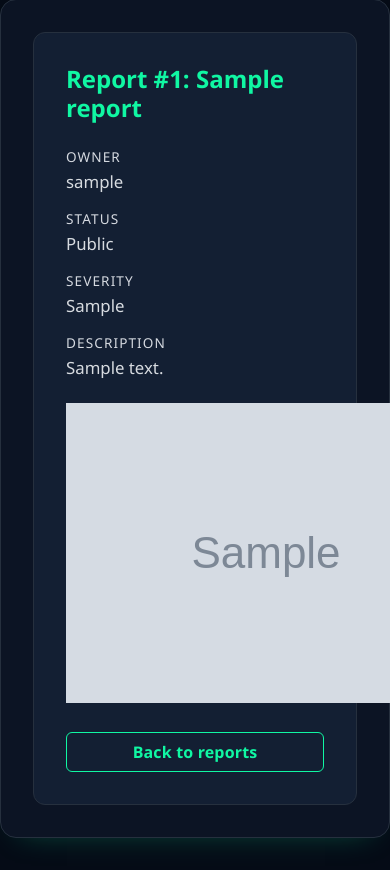
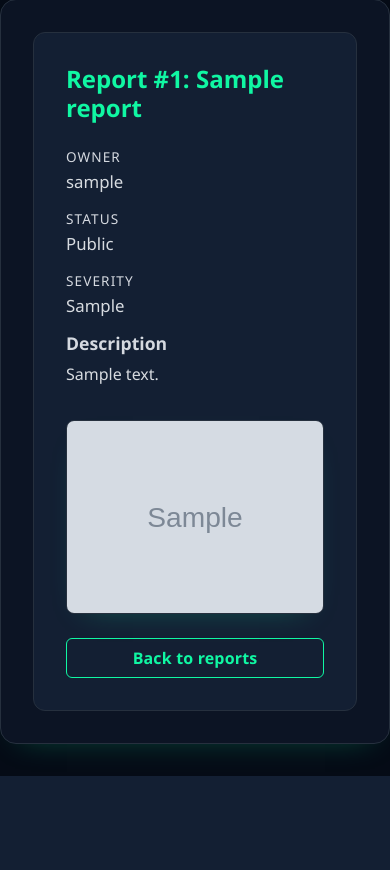
Before and after one commit to marcus-rk/SecureLeak, a Flask app: page /reports/1 in a window 390 px wide; the page is wider, and only the part inside the window is pictured. Shown: the part 131-1001 px from the top of that part. After the commit the page ends 907 px from the top of that part, so only its background shows below. Run offline with Flask 3, Linux system fonts and the light colour scheme; the visitor is signed in with stand-in values (Sample User, id 1); tables that the repository leaves empty hold one stand-in row (values such as "Sample post"); grey boxes marked "Sample" are stand-in pictures; some libraries are stand-ins or nearby versions.

Commit message:
Enhance CSS and HTML structure for improved accessibility and responsiveness: - Update CSS to favor token reuse, logical properties, and container queries. - Refactor HTML templates to ensure consistent card styling across login, registration, report detail, new report, and reports list pages.

```diff
--- a/static/css/style.css
+++ b/static/css/style.css
@@ -15,7 +15,11 @@
 
     Maintenance Notes:
     - Preserve section dividers to keep related rules grouped.
-    - Favor variable reuse before introducing new colors or spacing.
+    - Favor token reuse (CSS variables) before introducing new colors or spacing.
+    - Prefer logical properties (e.g., margin-inline) for layout adaptability.
+    - Add :focus-visible styles when introducing interactive elements.
+    - Respect prefers-reduced-motion for transitions/animations.
+    - Prefer container queries for component responsiveness when possible.
     - Document any major layout change directly above the affected section.
     - Consider existing styles before adding new rules to avoid redundancy.
 */
@@ -43,6 +47,9 @@
 /* --------------------------------
     Base layout
 --------------------------------- */
+/* Global box-sizing for predictable sizing */
+*, *::before, *::after { box-sizing: border-box; }
+
 body {
     margin: 0;
     padding: 0;
@@ -62,6 +69,14 @@ main {
     background-color: var(--color-surface);
     box-shadow: var(--glow);
     box-sizing: border-box;
+    /* Enable container queries for children */
+    container-type: inline-size;
+}
+
+/* Media defaults to avoid overflow across the app */
+img, svg {
+    max-inline-size: 100%;
+    block-size: auto;
 }
 
 /* --------------------------------
@@ -80,7 +95,6 @@ h6 {
 
 h1 {
     font-size: clamp(2rem, 3vw, 2.75rem);
-    color: var(--color-text);
 }
 
 h2 {
@@ -107,7 +121,6 @@ header {
     border-bottom: 1px solid var(--color-border);
     background-color: var(--color-surface);
     box-shadow: 0 12px 40px -32px rgba(16, 247, 163, 0.3);
-    box-sizing: border-box;
 }
 
 header nav {
@@ -150,7 +163,7 @@ section.auth-form p a {
 /* --------------------------------
    Interactive elements
 --------------------------------- */
-button {
+:where(button, .button-link) {
     display: inline-flex;
     align-items: center;
     justify-content: center;
@@ -163,12 +176,19 @@ button {
     letter-spacing: 0.01em;
     cursor: pointer;
     transition: transform 0.15s ease, filter 0.15s ease, background-color 0.15s ease;
+    text-decoration: none;
 }
 
-button:hover {
+:where(button, .button-link):hover {
     filter: brightness(1.05);
     transform: translateY(-1px);
     background-color: rgba(16, 247, 163, 0.1);
+}
+
+/* Accessible focus rings for keyboard users */
+:where(a.button-link, .button-link, button, input, select, textarea):focus-visible {
+    outline: 2px solid var(--focus-ring);
+    outline-offset: 2px;
 }
 
 label {
@@ -187,7 +207,6 @@ textarea {
     color: var(--color-text);
     font-size: 1rem;
     line-height: 1.5;
-    box-sizing: border-box;
 }
 
 input:focus,
@@ -242,8 +261,7 @@ textarea {
 /* --------------------------------
    Card sections
 --------------------------------- */
-section.auth-form,
-section.reports {
+.card {
     display: flex;
     flex-direction: column;
     gap: 1.5rem;
@@ -252,7 +270,6 @@ section.reports {
     border: 1px solid var(--color-border);
     border-radius: 12px;
     background-color: var(--color-surface-elevated);
-    box-sizing: border-box;
 }
 
 section.auth-form form,
@@ -262,18 +279,27 @@ section.reports form {
     gap: 1rem;
 }
 
-section.auth-form h2 {
+.card h2 {
     margin: 0;
     font-size: 1.5rem;
     font-weight: 600;
     color: var(--color-primary);
 }
 
-section.reports h2 {
-    margin: 0;
-    font-size: 1.5rem;
-    font-weight: 600;
-    color: var(--color-primary);
+/* --------------------------------
+   Report attachments (images)
+--------------------------------- */
+.report-attachment {
+    margin-top: 0.5rem;
+}
+
+.report-attachment img {
+    display: block;
+    max-width: 100%;
+    height: auto;
+    border: 1px solid var(--color-border);
+    border-radius: 8px;
+    box-shadow: var(--glow);
 }
 
 /* --------------------------------
@@ -358,33 +384,32 @@ tbody tr:hover .table-link {
     margin: 0.25rem 0 0;
     font-size: 1.05rem;
     color: var(--color-text);
+    overflow-wrap: anywhere;
+    word-break: break-word;
+    hyphens: auto;
 }
 
-.button-link {
-    display: inline-flex;
-    align-items: center;
-    justify-content: center;
-    padding: 0.5rem 1rem;
-    border: 1px solid var(--color-primary);
-    border-radius: 6px;
-    background-color: transparent;
-    color: var(--color-primary);
-    font-weight: 600;
-    letter-spacing: 0.01em;
-    text-decoration: none;
-    cursor: pointer;
-    transition: transform 0.15s ease, filter 0.15s ease, background-color 0.15s ease;
+/* Dedicated description block: full-width readable text */
+.report-description h3 {
+    margin: 0;
+    font-size: 1.1rem;
+
+    color: var(--color-text-muted);
 }
 
-.button-link:hover {
-    filter: brightness(1.05);
-    transform: translateY(-1px);
-    background-color: rgba(16, 247, 163, 0.1);
+.report-description p {
+    margin: 0.5rem 0 0;
+    color: var(--color-text);
+    line-height: 1.6;
+    /* Prevent long, unbroken content from overflowing */
+    overflow-wrap: anywhere;
+    word-break: break-word;
+    hyphens: auto;
 }
 
 /* Provide a small gap when multiple buttons appear inline in the same paragraph */
 p .button-link + .button-link {
-    margin-left: 0.5rem;
+    margin-inline-start: 0.5rem;
 }
 
 /* --------------------------------
@@ -503,8 +528,8 @@ p .button-link + .button-link {
     color: var(--color-text-muted);
 }
 
-/* Responsive layout: place the two CSRF toggles side-by-side on wide screens */
-@media (min-width: 720px) {
+/* Component responsiveness via container queries */
+@container (min-width: 720px) {
     .csrf-controls {
         flex-direction: row;
         align-items: center;
@@ -515,3 +540,13 @@ p .button-link + .button-link {
         min-width: max-content;
     }
 }
+
+/* Respect reduced motion preferences */
+@media (prefers-reduced-motion: reduce) {
+    * {
+        animation-duration: 0.001ms !important;
+        animation-iteration-count: 1 !important;
+        transition-duration: 0.001ms !important;
+        scroll-behavior: auto !important;
+    }
+}
--- a/templates/login.html
+++ b/templates/login.html
@@ -5,7 +5,7 @@
 #}
 {% extends "layout.html" %}
 {% block content %}
-    <section class="auth-form">
+    <section class="auth-form card">
         <h2>Login</h2>
         <form method="post" action="{{ url_for('auth.login') }}">
             <input type="hidden"
--- a/templates/register.html
+++ b/templates/register.html
@@ -5,7 +5,7 @@
 #}
 {% extends "layout.html" %}
 {% block content %}
-    <section class="auth-form">
+    <section class="auth-form card">
         <h2>Register</h2>
         <form method="post">
             <input type="hidden"
--- a/templates/report_detail.html
+++ b/templates/report_detail.html
@@ -5,9 +5,10 @@
 #}
 {% extends "layout.html" %}
 {% block content %}
-    <section class="reports">
+    <section class="reports card">
         <h2>Report #{{ report.id }}: {{ report.title }}</h2>
         <div class="report-detail">
+            <div class="report-meta">
                 <dl>
                     <div>
                         <dt>Owner</dt>
@@ -27,13 +28,13 @@
                             {{ report.severity|capitalize }}
                         </dd>
                     </div>
-                <div>
-                    <dt>Description</dt>
-                    <dd>
-                        {{ report.description }}
-                    </dd>
+                </dl>
             </div>
-            </dl>
+
+            <div class="report-description">
+                <h3>Description</h3>
+                <p>{{ report.description }}</p>
+            </div>
         </div>
         {% if report.image_name %}
             <div class="report-attachment">
--- a/templates/report_new.html
+++ b/templates/report_new.html
@@ -5,7 +5,7 @@
 #}
 {% extends "layout.html" %}
 {% block content %}
-    <section class="reports">
+    <section class="reports card">
         <h2>New Report</h2>
         <form method="post" enctype="multipart/form-data">
             <input type="hidden"
--- a/templates/reports_list.html
+++ b/templates/reports_list.html
@@ -4,7 +4,7 @@
 #}
 {% extends "layout.html" %}
 {% block content %}
-    <section class="reports">
+    <section class="reports card">
         <h2>Reports</h2>
         <table>
             <thead>
```
Lines whose indentation alone changed are shown as unchanged.
